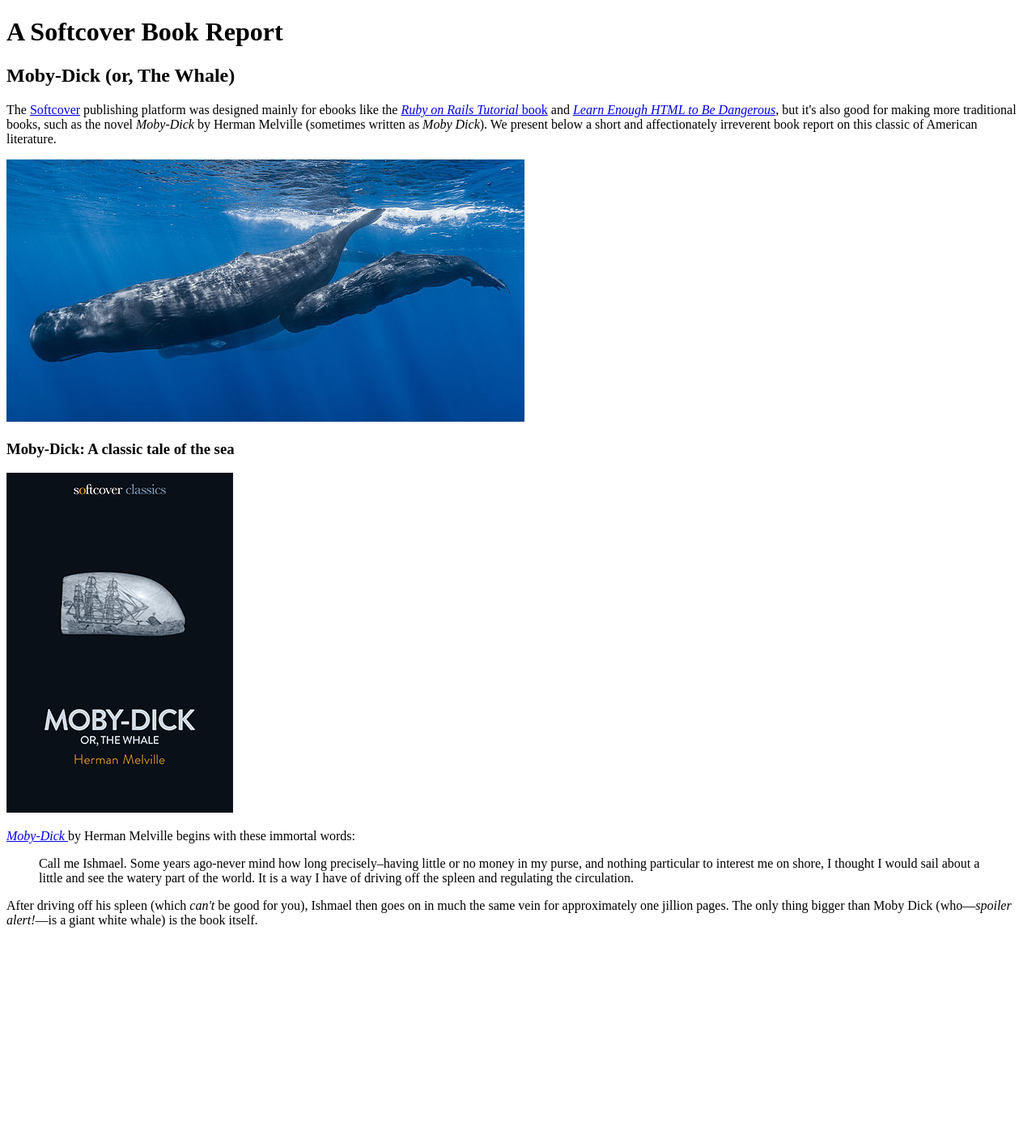
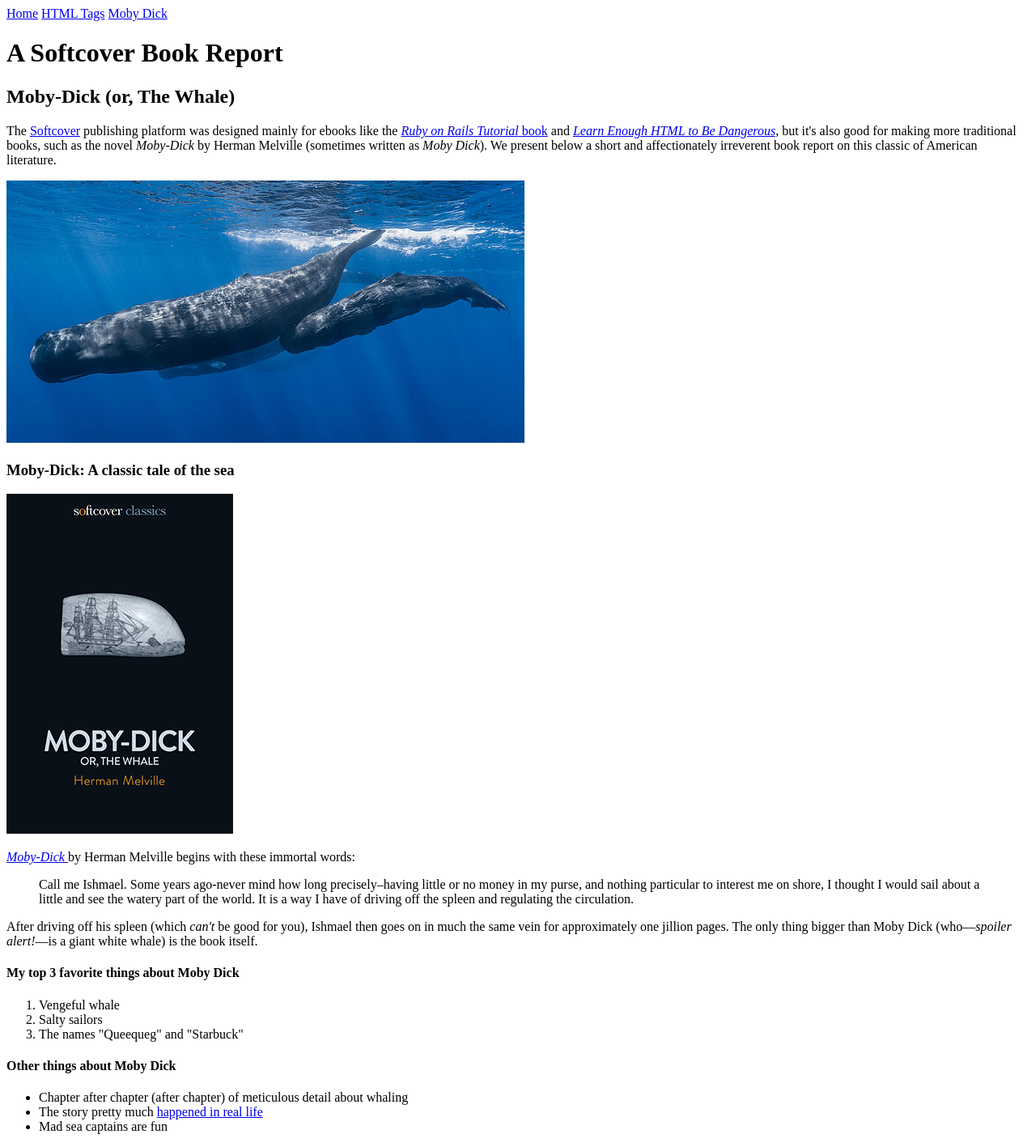
Before and after one commit to NaneZ92/sample_website, a plain HTML site: page moby_dick.html in a window 1280 px wide. Shown: the whole page at 81% size. Before the commit the page ends 1162 px from the top, so only its background shows below. Drawn offline with Linux system fonts and the light colour scheme.

Commit message:
Add Moby Dick page menu

```diff
--- a/moby_dick.html
+++ b/moby_dick.html
@@ -1,10 +1,16 @@
 <!DOCTYPE html>
-<html>
+<html lang="en">
 	<head>
 		<title>Moby Dick</title>
 		<meta charset="utf-8">
 	</head>
 	<body>
+
+		<div>
+			<a href="index.html">Home</a>
+			<a href="tags.html">HTML Tags</a>
+			<a href="moby_dick.html">Moby Dick</a>
+		</div>
 
 		<!-- much here to be styled, will do so in last section -->
 		<header>
@@ -19,7 +25,7 @@
 		</div>
 
 		<a href="https://commons.wikimedia.org/wiki/File:Sperm_whale_pod.jpg">
-			<img src="images/sperm_whales.jpg">
+			<img src="images/sperm_whales.jpg" alt="Sperm Whales">
 		</a>
 
 		<div>
@@ -48,5 +54,25 @@
 			</p>
 		</div>
 
+		<h4>My top 3 favorite things about Moby Dick</h4>
+
+		<ol>
+			<li>Vengeful whale</li>
+			<li>Salty sailors</li>
+			<li>The names "Queequeg" and "Starbuck"</li>
+		</ol>
+
+		<h4>Other things about Moby Dick</h4>
+
+		<ul>
+			<li>
+				Chapter after chapter (after chapter) of meticulous detail about whaling
+			</li>
+			<li>
+				The story pretty much <a href="https://en.wikipedia.org/wiki/Essex_(whaleship)" target="_blank">happened in real life</a>
+			</li>
+			<li>Mad sea captains are fun</li>
+		</ul>
+
 	</body>
 </html>
```
Also changed, not shown: index.html (+8 -1 lines), tags.html (+17 -1 lines).
